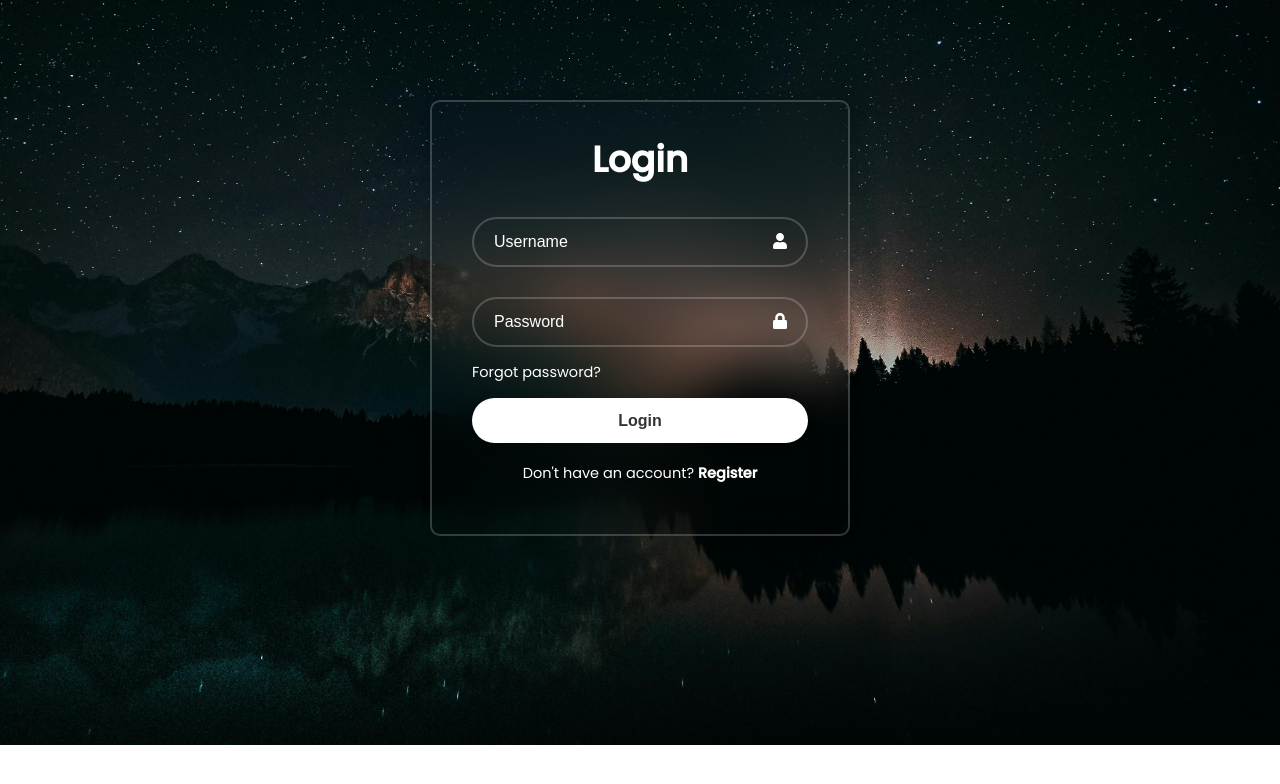
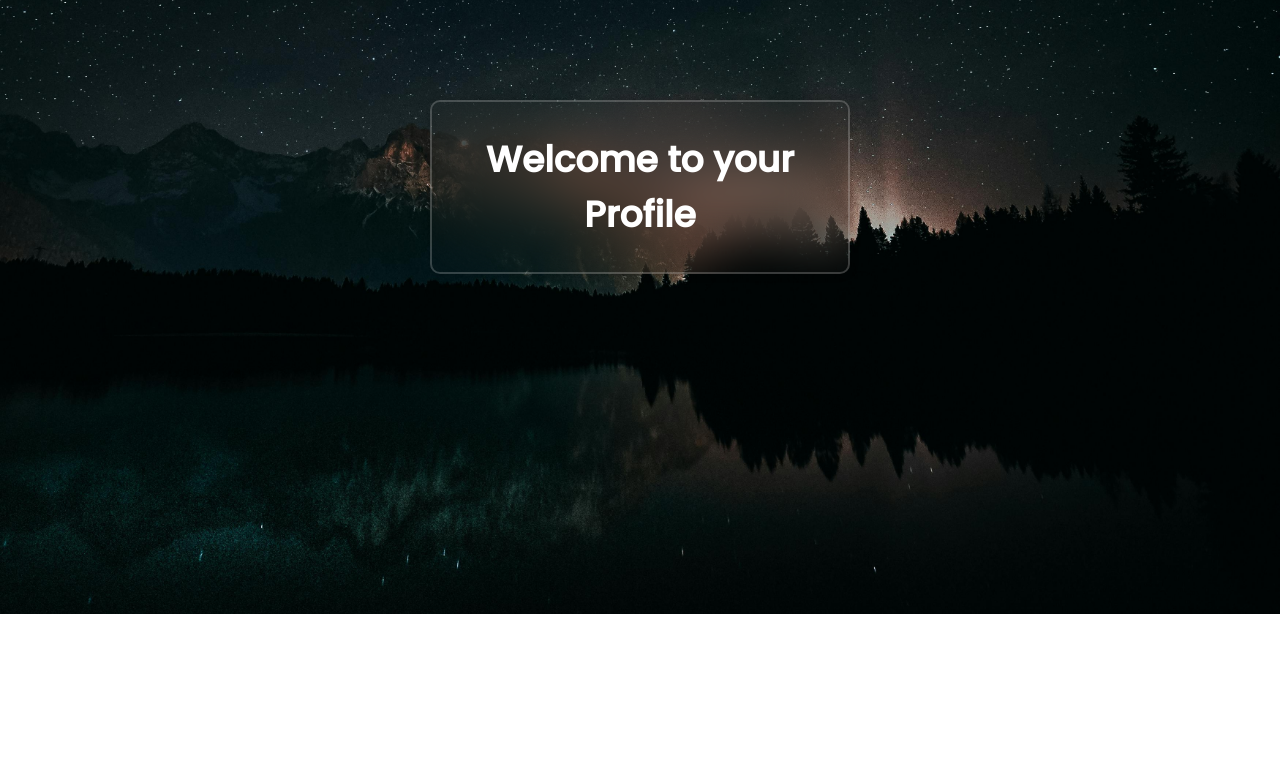
Before and after one commit to sivadath-10/Thoughtminds, a React (Create React App) app in the folder my-app/: page /profile in a window 1280 px wide. Before the commit this address led to /. Shown: the top 784 px of the page. Built offline with nearby package versions, Linux system fonts and the light colour scheme; the HTML template or start-up script is replaced by a standard one.

Commit message:
only 10 user can login

```diff
--- a/my-app/src/components/LoginPage.jsx
+++ b/my-app/src/components/LoginPage.jsx
@@ -1,37 +1,21 @@
-
 import React, { useState } from 'react';
 import { useNavigate } from 'react-router-dom';
 import '../App.css';
 import { FaUser, FaLock } from "react-icons/fa";
 
-const users = [
-  {  username: "Bret"},
-  {  username: "Antonette" },
-  {  username: "Samantha" },
-  {  username: "Karianne" },
-  {  username: "Kamren" },
-  {  username: "Leopoldo_Corkery" },
-  {  username: "Elwyn.Skiles" },
-  {  username: "Maxime_Nienow" },
-  {  username: "Delphine" },
-  {  username: "Moriah.Stanton" }
-];
-
 const LoginPage = () => {
   const [username, setUsername] = useState('');
-  const [password, setPassword] = useState('');
   const navigate = useNavigate();
 
   const handleLogin = (e) => {
     e.preventDefault();
 
 
-    const validUser = users.find(user => user.username === username);
+    if (username.trim() !== '') {
 
-    if (validUser && password === `${username}@123`) {
       navigate('/profile', { state: { username } });
     } else {
-      alert("Invalid username or password");
+      alert("Enter a valid username.");
     }
   };
 
@@ -41,23 +25,29 @@
         <h1>Login</h1>
 
         <div className="input-box">
-          <input type="text" placeholder="Username" required value={username} onChange={(e) => setUsername(e.target.value)}/>
+          <input
+            type="text"
+            placeholder="Username"
+            required
+            value={username}
+            onChange={(e) => setUsername(e.target.value)}
+          />
           <FaUser className='icon' />
         </div>
 
         <div className="input-box">
-          <input type="password" placeholder="Password" required value={password} onChange={(e) => setPassword(e.target.value)}/>
+          <input type="password" placeholder="Password" required />
           <FaLock className='icon' />
         </div>
 
         <div className="remember-forgot">
-          <a href="#">Forgot password?</a>
+          <a href="#">forgot password</a>
         </div>
 
         <button type="submit">Login</button>
 
         <div className="register-link">
-          <p>Don't have an account? <a href="#">Register</a></p>
+          <p>Don't have an account? <a href="#">register</a></p>
         </div>
       </form>
     </div>
--- a/my-app/src/components/ProfilePage.jsx
+++ b/my-app/src/components/ProfilePage.jsx
@@ -1,23 +1,13 @@
-import React, { useEffect } from 'react';
-import { useLocation, useNavigate } from 'react-router-dom';
+import React from 'react';
+import { useLocation } from 'react-router-dom';
 
 const ProfilePage = () => {
   const location = useLocation();
-  const navigate = useNavigate();
   const { username } = location.state || {};
-
-  useEffect(() => {
-    if (!username) {
-      navigate('/');
-    }
-  }, [username, navigate]);
 
   return (
     <div className="App">
       <h1>Welcome to your Profile</h1>
-      <h2>Hello, {username}
-
-      </h2>
     </div>
   );
 };
```
